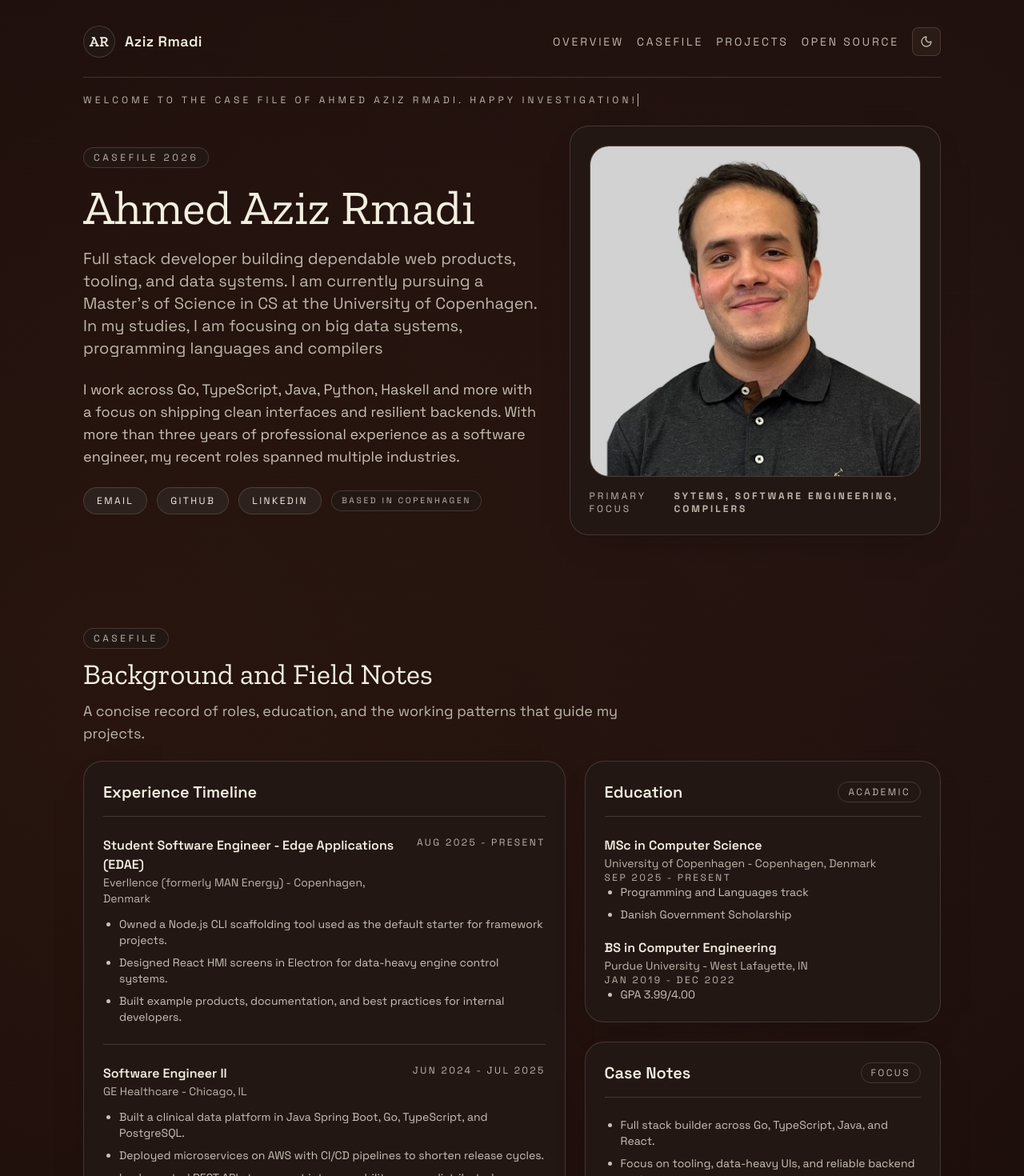
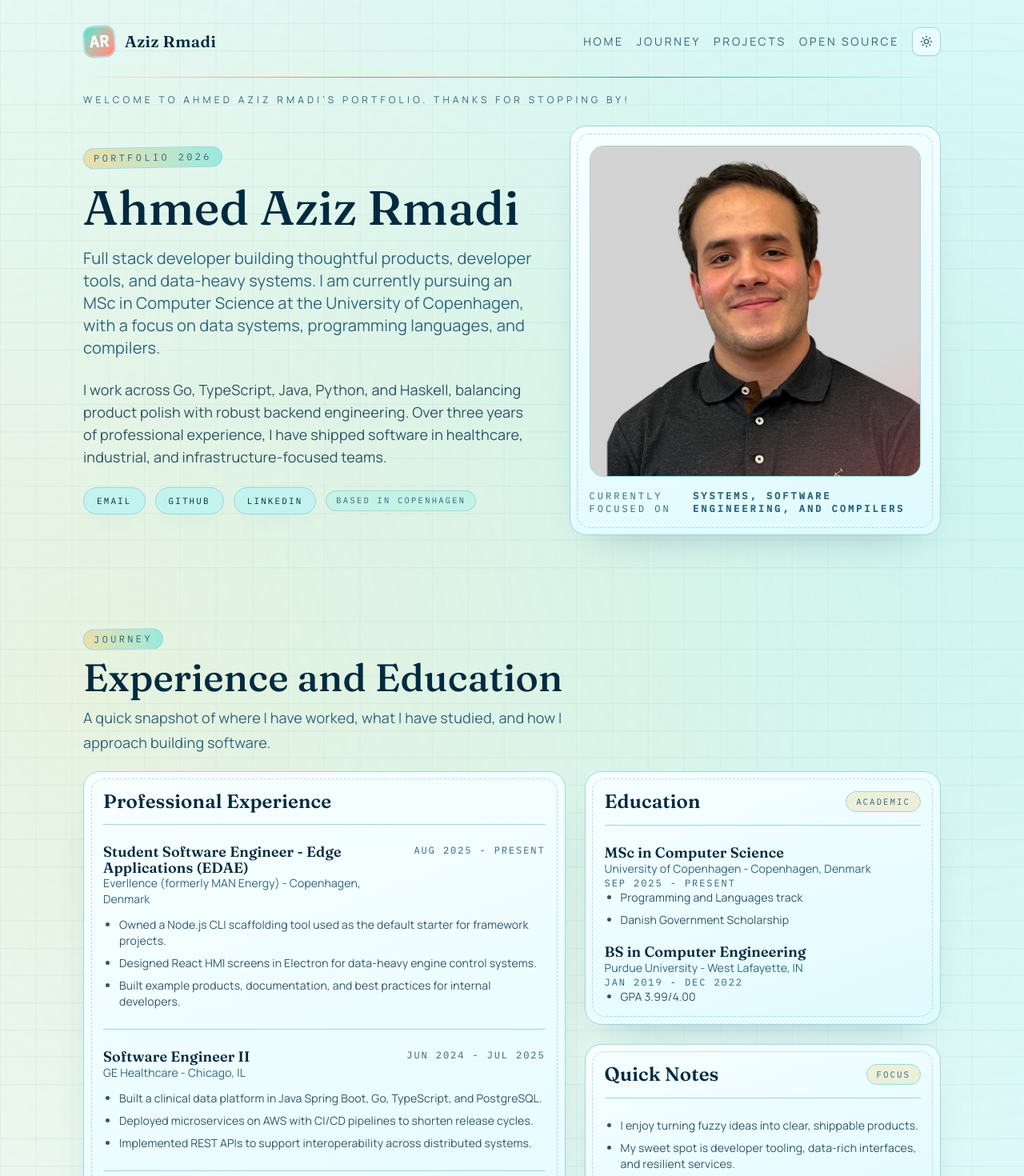
Before and after one commit to armadi1809/portfolio, a React (Vite) app: page / in a window 1280 px wide. Shown: the top 1470 px of the page at 80% size. Built offline with nearby package versions, Linux system fonts and the light colour scheme; a web font is replaced by a local one.

Commit message:
new theme for website

```diff
--- a/src/App.tsx
+++ b/src/App.tsx
@@ -7,7 +7,7 @@ import { projects, openSourceProojects } from "./projectsMetadata";
 
 function App() {
   return (
-    <ThemeProvider defaultTheme="dark" storageKey="vite-ui-theme">
+    <ThemeProvider defaultTheme="light" storageKey="vite-ui-theme">
       <>
         <div className="casefile-shell min-h-screen">
           <div className="casefile-container">
@@ -16,8 +16,8 @@ function App() {
               <section id="about" className="casefile-section">
                 <div className="casefile-intro">
                   <span className="casefile-intro-text">
-                    Welcome to the case file of Ahmed Aziz Rmadi. Happy
-                    investigation!
+                    Welcome to Ahmed Aziz Rmadi's portfolio. Thanks for stopping
+                    by!
                   </span>
                 </div>
                 <Hero />
@@ -25,16 +25,16 @@ function App() {
               <Casefile />
               <Projects
                 projects={projects}
-                title="Selected Casefiles"
+                title="Featured Projects"
                 eyebrow="Projects"
-                lede="A focused set of builds where I owned the core logic, shipped the product, and documented the outcome."
+                lede="A selection of products and experiments where I owned architecture, implementation, and delivery."
                 id="projects"
               />
               <Projects
                 projects={openSourceProojects}
                 title="Open Source Contributions"
-                eyebrow="Field Work"
-                lede="Public collaboration and fixes that strengthen real-world infrastructure."
+                eyebrow="Community"
+                lede="Public contributions and collaborations that improve real-world developer tools."
                 id="open-source-contributions"
               />
             </main>
--- a/src/components/casefile.tsx
+++ b/src/components/casefile.tsx
@@ -63,28 +63,26 @@ const education = [
 ];
 
 const caseNotes = [
-  "Full stack builder across Go, TypeScript, Java, and React.",
-  "Focus on tooling, data-heavy UIs, and reliable backend systems.",
-  "Based in Copenhagen with experience across healthcare and industrial tech.",
+  "I enjoy turning fuzzy ideas into clear, shippable products.",
+  "My sweet spot is developer tooling, data-rich interfaces, and resilient services.",
+  "Based in Copenhagen, with hands-on experience across healthcare and industrial tech.",
 ];
 
 export default function Casefile() {
   return (
     <section id="casefile" className="casefile-section">
       <div className="casefile-section-header">
-        <span className="section-label">Casefile</span>
-        <h2 className="section-title font-display">
-          Background and Field Notes
-        </h2>
+        <span className="section-label">Journey</span>
+        <h2 className="section-title font-display">Experience and Education</h2>
         <p className="section-lede">
-          A concise record of roles, education, and the working patterns that
-          guide my projects.
+          A quick snapshot of where I have worked, what I have studied, and how
+          I approach building software.
         </p>
       </div>
       <div className="grid gap-6 lg:grid-cols-[1.15fr_0.85fr] pt-5">
         <div className="paper-card">
           <div className="paper-card-header">
-            <h3 className="paper-card-title">Experience Timeline</h3>
+            <h3 className="paper-card-title">Professional Experience</h3>
           </div>
           <div className="space-y-6">
             {experience.map((item) => (
@@ -135,7 +133,7 @@ export default function Casefile() {
           </div>
           <div className="paper-card">
             <div className="paper-card-header">
-              <h3 className="paper-card-title">Case Notes</h3>
+              <h3 className="paper-card-title">Quick Notes</h3>
               <span className="paper-card-tag">Focus</span>
             </div>
             <ul className="case-entry-list">
--- a/src/components/hero.tsx
+++ b/src/components/hero.tsx
@@ -3,22 +3,22 @@ export default function Hero() {
     <div className="grid gap-10 lg:grid-cols-[1.1fr_0.9fr] lg:items-center">
       <div className="space-y-6">
         <div className="casefile-masthead">
-          <span className="section-label">Casefile 2026</span>
+          <span className="section-label">Portfolio 2026</span>
           <h1 className="font-display text-4xl md:text-5xl lg:text-6xl leading-tight">
             Ahmed Aziz Rmadi
           </h1>
           <p className="text-lg md:text-xl text-muted-foreground">
-            Full stack developer building dependable web products, tooling, and
-            data systems. I am currently pursuing a Master's of Science in CS at
-            the University of Copenhagen. In my studies, I am focusing on big
-            data systems, programming languages and compilers
+            Full stack developer building thoughtful products, developer tools,
+            and data-heavy systems. I am currently pursuing an MSc in Computer
+            Science at the University of Copenhagen, with a focus on data
+            systems, programming languages, and compilers.
           </p>
         </div>
         <p className="text-base md:text-lg text-foreground/80">
-          I work across Go, TypeScript, Java, Python, Haskell and more with a
-          focus on shipping clean interfaces and resilient backends. With more
-          than three years of professional experience as a software engineer, my
-          recent roles spanned multiple industries.
+          I work across Go, TypeScript, Java, Python, and Haskell, balancing
+          product polish with robust backend engineering. Over three years of
+          professional experience, I have shipped software in healthcare,
+          industrial, and infrastructure-focused teams.
         </p>
         <div className="casefile-links">
           <a href="mailto:azizrmadi@gmail.com" className="casefile-link">
@@ -52,8 +52,8 @@ export default function Hero() {
           />
         </div>
         <div className="casefile-portrait-caption">
-          <span>Primary focus</span>
-          <strong>Sytems, Software Engineering, Compilers</strong>
+          <span>Currently focused on</span>
+          <strong>Systems, Software Engineering, and Compilers</strong>
         </div>
       </div>
     </div>
--- a/src/components/navbar.tsx
+++ b/src/components/navbar.tsx
@@ -9,10 +9,10 @@ function Navbar() {
       </div>
       <div className="casefile-nav-links">
         <a href="#about" className="casefile-nav-link">
-          Overview
+          Home
         </a>
         <a href="#casefile" className="casefile-nav-link">
-          Casefile
+          Journey
         </a>
         <a href="#projects" className="casefile-nav-link">
           Projects
--- a/src/index.css
+++ b/src/index.css
@@ -1,4 +1,4 @@
-@import url("https://fonts.googleapis.com/css2?family=Space+Grotesk:wght@400;500;600;700&family=Zilla+Slab:wght@400;500;600;700&display=swap");
+@import url("https://fonts.googleapis.com/css2?family=Fraunces:opsz,wght@9..144,500;9..144,600;9..144,700&family=Manrope:wght@400;500;600;700&family=IBM+Plex+Mono:wght@400;500&display=swap");
 @import "tailwindcss";
 @import "tw-animate-css";
 
@@ -40,31 +40,31 @@
   --color-sidebar-accent-foreground: var(--sidebar-accent-foreground);
   --color-sidebar-border: var(--sidebar-border);
   --color-sidebar-ring: var(--sidebar-ring);
-  /* Add font family */
-  --font-sans: "Space Grotesk", ui-sans-serif, system-ui, sans-serif, "Apple Color Emoji", "Segoe UI Emoji", "Segoe UI Symbol", "Noto Color Emoji";
-  --font-serif: "Zilla Slab", ui-serif, Georgia, serif;
+  --font-sans: "Manrope", ui-sans-serif, system-ui, sans-serif, "Apple Color Emoji", "Segoe UI Emoji", "Segoe UI Symbol", "Noto Color Emoji";
+  --font-serif: "Fraunces", ui-serif, Georgia, serif;
+  --font-typewriter: "IBM Plex Mono", ui-monospace, SFMono-Regular, Menlo, monospace;
 }
 
 :root {
-  --radius: 0.625rem;
-  --background: oklch(0.99 0.02 95);
-  --foreground: oklch(0.2 0.02 40);
-  --card: oklch(0.985 0.02 95);
-  --card-foreground: oklch(0.2 0.02 40);
-  --popover: oklch(1 0 0);
-  --popover-foreground: oklch(0.145 0 0);
-  --primary: oklch(0.2 0.02 40);
-  --primary-foreground: oklch(0.985 0.02 95);
-  --secondary: oklch(0.94 0.03 95);
-  --secondary-foreground: oklch(0.24 0.03 45);
-  --muted: oklch(0.95 0.02 95);
-  --muted-foreground: oklch(0.48 0.02 40);
-  --accent: oklch(0.93 0.03 95);
-  --accent-foreground: oklch(0.22 0.03 40);
+  --radius: 0.75rem;
+  --background: oklch(0.98 0.02 220);
+  --foreground: oklch(0.27 0.06 235);
+  --card: oklch(0.99 0.012 220);
+  --card-foreground: oklch(0.27 0.06 235);
+  --popover: oklch(0.99 0.012 220);
+  --popover-foreground: oklch(0.27 0.06 235);
+  --primary: oklch(0.68 0.21 22);
+  --primary-foreground: oklch(0.99 0.004 0);
+  --secondary: oklch(0.93 0.05 190);
+  --secondary-foreground: oklch(0.28 0.08 220);
+  --muted: oklch(0.95 0.03 210);
+  --muted-foreground: oklch(0.48 0.07 230);
+  --accent: oklch(0.89 0.15 96);
+  --accent-foreground: oklch(0.3 0.07 235);
   --destructive: oklch(0.577 0.245 27.325);
-  --border: oklch(0.86 0.03 90);
-  --input: oklch(0.86 0.03 90);
-  --ring: oklch(0.6 0.05 50);
+  --border: oklch(0.84 0.06 210);
+  --input: oklch(0.9 0.04 210);
+  --ring: oklch(0.62 0.18 190);
   --chart-1: oklch(0.646 0.222 41.116);
   --chart-2: oklch(0.6 0.118 184.704);
   --chart-3: oklch(0.398 0.07 227.392);
@@ -81,24 +81,24 @@
 }
 
 .dark {
-  --background: oklch(0.16 0.02 35);
-  --foreground: oklch(0.95 0.02 95);
-  --card: oklch(0.22 0.02 35);
-  --card-foreground: oklch(0.95 0.02 95);
-  --popover: oklch(0.2 0.02 35);
-  --popover-foreground: oklch(0.96 0.02 95);
-  --primary: oklch(0.95 0.02 95);
-  --primary-foreground: oklch(0.2 0.02 35);
-  --secondary: oklch(0.26 0.02 35);
-  --secondary-foreground: oklch(0.94 0.02 95);
-  --muted: oklch(0.24 0.02 35);
-  --muted-foreground: oklch(0.78 0.02 85);
-  --accent: oklch(0.28 0.02 35);
-  --accent-foreground: oklch(0.96 0.02 95);
+  --background: oklch(0.21 0.05 252);
+  --foreground: oklch(0.93 0.03 220);
+  --card: oklch(0.26 0.06 248);
+  --card-foreground: oklch(0.93 0.03 220);
+  --popover: oklch(0.24 0.06 248);
+  --popover-foreground: oklch(0.93 0.03 220);
+  --primary: oklch(0.74 0.19 34);
+  --primary-foreground: oklch(0.2 0.05 250);
+  --secondary: oklch(0.31 0.08 226);
+  --secondary-foreground: oklch(0.93 0.03 220);
+  --muted: oklch(0.29 0.07 240);
+  --muted-foreground: oklch(0.75 0.04 225);
+  --accent: oklch(0.48 0.14 110);
+  --accent-foreground: oklch(0.95 0.02 220);
   --destructive: oklch(0.704 0.191 22.216);
-  --border: oklch(0.62 0.03 60 / 30%);
-  --input: oklch(0.62 0.03 60 / 30%);
-  --ring: oklch(0.62 0.05 60);
+  --border: oklch(0.45 0.08 230 / 65%);
+  --input: oklch(0.36 0.07 236 / 80%);
+  --ring: oklch(0.68 0.18 180);
   --chart-1: oklch(0.488 0.243 264.376);
   --chart-2: oklch(0.696 0.17 162.48);
   --chart-3: oklch(0.769 0.188 70.08);
@@ -121,6 +121,20 @@
   body {
     @apply bg-background text-foreground;
     font-family: var(--font-sans);
+    background-image:
+      radial-gradient(circle at 8% 12%, oklch(0.93 0.13 88 / 40%), transparent 34%),
+      radial-gradient(circle at 88% 8%, oklch(0.88 0.13 170 / 36%), transparent 40%),
+      radial-gradient(circle at 52% 94%, oklch(0.9 0.12 322 / 24%), transparent 36%),
+      linear-gradient(180deg, oklch(0.99 0.012 220), oklch(0.97 0.025 210));
+    letter-spacing: 0.01em;
+  }
+
+  .dark body {
+    background-image:
+      radial-gradient(circle at 11% 14%, oklch(0.51 0.2 25 / 34%), transparent 35%),
+      radial-gradient(circle at 84% 10%, oklch(0.52 0.16 182 / 35%), transparent 35%),
+      radial-gradient(circle at 48% 90%, oklch(0.44 0.15 300 / 30%), transparent 34%),
+      linear-gradient(180deg, oklch(0.23 0.05 252), oklch(0.2 0.05 252));
   }
 
   html {
@@ -131,14 +145,21 @@
 @layer components {
   .casefile-shell {
     background:
-      radial-gradient(circle at 10% 20%, oklch(0.28 0.05 40 / 40%), transparent 40%),
-      radial-gradient(circle at 90% 10%, oklch(0.3 0.04 30 / 30%), transparent 45%),
+      radial-gradient(circle at 10% 20%, oklch(0.9 0.11 90 / 24%), transparent 36%),
+      radial-gradient(circle at 90% 14%, oklch(0.84 0.11 180 / 25%), transparent 42%),
       repeating-linear-gradient(
         0deg,
-        oklch(0.2 0.03 35 / 15%) 0px,
-        oklch(0.2 0.03 35 / 15%) 1px,
+        oklch(0.6 0.06 205 / 10%) 0px,
+        oklch(0.6 0.06 205 / 10%) 1px,
         transparent 1px,
-        transparent 38px
+        transparent 34px
+      ),
+      repeating-linear-gradient(
+        90deg,
+        oklch(0.58 0.06 210 / 6%) 0px,
+        oklch(0.58 0.06 210 / 6%) 1px,
+        transparent 1px,
+        transparent 45px
       ),
       var(--background);
   }
@@ -173,15 +194,23 @@
 
   .casefile-nav {
     @apply flex flex-col gap-4 border-b border-border pb-6 md:flex-row md:items-center md:justify-between;
+    border-image: linear-gradient(90deg, transparent, oklch(0.7 0.16 25), oklch(0.68 0.17 175), transparent)
+      1;
   }
 
   .casefile-logo {
-    @apply flex items-center gap-3 text-lg font-semibold tracking-wide text-foreground;
+    @apply flex items-center gap-3 text-xl font-semibold tracking-wide text-foreground;
+    font-family: var(--font-serif);
   }
 
   .casefile-logo-mark {
-    @apply grid h-10 w-10 place-items-center rounded-full border border-border bg-card font-semibold;
-    font-family: var(--font-serif);
+    @apply grid h-10 w-10 place-items-center border border-border bg-card font-semibold;
+    border-radius: 0.75rem;
+    background: linear-gradient(135deg, oklch(0.83 0.16 186), oklch(0.75 0.18 26));
+    color: oklch(0.99 0.004 0);
+    box-shadow: inset 0 0 0 1px oklch(0.97 0.02 220 / 50%);
+    font-family: var(--font-typewriter);
+    transform: rotate(-4deg);
   }
 
   .casefile-nav-links {
@@ -190,6 +219,24 @@
 
   .casefile-nav-link {
     @apply transition-colors hover:text-foreground;
+    position: relative;
+  }
+
+  .casefile-nav-link::after {
+    content: "";
+    position: absolute;
+    left: 0;
+    bottom: -0.4rem;
+    width: 100%;
+    height: 1px;
+    background: currentColor;
+    transform: scaleX(0);
+    transform-origin: left;
+    transition: transform 180ms ease;
+  }
+
+  .casefile-nav-link:hover::after {
+    transform: scaleX(1);
   }
 
   .casefile-section-header {
@@ -201,15 +248,21 @@
   }
 
   .section-label {
-    @apply inline-flex items-center gap-2 rounded-full border border-border bg-card px-3 py-1 text-xs uppercase tracking-[0.3em] text-muted-foreground;
+    @apply inline-flex items-center gap-2 border border-border bg-card px-3 py-1 text-xs uppercase tracking-[0.28em] text-muted-foreground;
+    border-radius: 999px;
+    font-family: var(--font-typewriter);
+    background: linear-gradient(90deg, oklch(0.9 0.07 95), oklch(0.88 0.08 185));
+    transform: rotate(-1deg);
   }
 
   .section-title {
-    @apply text-3xl md:text-4xl;
+    @apply text-4xl md:text-5xl;
+    line-height: 0.96;
   }
 
   .section-lede {
     @apply max-w-2xl text-base text-muted-foreground md:text-lg;
+    line-height: 1.7;
   }
 
   .font-display {
@@ -217,7 +270,31 @@
   }
 
   .paper-card {
-    @apply rounded-3xl border border-border bg-card p-6 shadow-[0_18px_45px_-30px_rgba(10,10,10,0.6)];
+    @apply border border-border bg-card p-6 shadow-[0_18px_38px_-28px_rgba(50,36,26,0.45)];
+    border-radius: 1.3rem;
+    position: relative;
+    background-image:
+      linear-gradient(160deg, oklch(0.995 0.008 220), oklch(0.968 0.03 212));
+    box-shadow: 0 24px 50px -34px rgba(17, 45, 98, 0.34);
+  }
+
+  .dark .paper-card {
+    background-image:
+      linear-gradient(160deg, oklch(0.29 0.07 246), oklch(0.24 0.06 252));
+    box-shadow: 0 22px 46px -30px rgba(0, 0, 0, 0.72);
+  }
+
+  .paper-card::before {
+    content: "";
+    position: absolute;
+    inset: 0.55rem;
+    border: 1px dashed oklch(0.65 0.09 200 / 36%);
+    pointer-events: none;
+    border-radius: 1rem;
+  }
+
+  .dark .paper-card::before {
+    border-color: oklch(0.68 0.12 190 / 24%);
   }
 
   .paper-card-header {
@@ -225,11 +302,16 @@
   }
 
   .paper-card-title {
-    @apply text-xl font-semibold;
+    @apply text-2xl font-semibold;
+    font-family: var(--font-serif);
+    line-height: 1.05;
   }
 
   .paper-card-tag {
-    @apply rounded-full border border-border px-3 py-1 text-xs uppercase tracking-[0.2em] text-muted-foreground;
+    @apply border border-border px-3 py-1 text-[0.68rem] uppercase tracking-[0.18em] text-muted-foreground;
+    border-radius: 999px;
+    font-family: var(--font-typewriter);
+    background: oklch(0.9 0.07 100 / 45%);
   }
 
   .casefile-links {
@@ -237,11 +319,22 @@
   }
 
   .casefile-link {
-    @apply inline-flex items-center gap-2 rounded-full border border-border bg-secondary px-4 py-2 text-xs uppercase tracking-[0.2em] text-foreground transition hover:bg-accent;
+    @apply inline-flex items-center gap-2 border border-border bg-secondary px-4 py-2 text-[0.68rem] uppercase tracking-[0.2em] text-foreground transition duration-200 hover:bg-accent;
+    border-radius: 999px;
+    box-shadow: 0 10px 24px -16px oklch(0.55 0.15 182 / 70%);
+    font-family: var(--font-typewriter);
+  }
+
+  .casefile-link:hover {
+    transform: translateY(-2px);
+    box-shadow: 0 14px 26px -14px oklch(0.65 0.18 28 / 70%);
   }
 
   .casefile-tag {
-    @apply inline-flex items-center rounded-full border border-border bg-card px-3 py-1 text-[0.65rem] uppercase tracking-[0.25em] text-muted-foreground;
+    @apply inline-flex items-center border border-border bg-card px-3 py-1 text-[0.65rem] uppercase tracking-[0.22em] text-muted-foreground;
+    border-radius: 999px;
+    font-family: var(--font-typewriter);
+    background: oklch(0.9 0.08 185 / 42%);
   }
 
   .casefile-portrait {
@@ -249,15 +342,30 @@
   }
 
   .casefile-portrait-frame {
-    @apply overflow-hidden rounded-3xl border border-border bg-secondary;
+    @apply overflow-hidden border border-border bg-secondary;
+    border-radius: 1.1rem;
+    position: relative;
+  }
+
+  .casefile-portrait-frame::after {
+    content: "";
+    position: absolute;
+    top: 0;
+    right: 0;
+    width: 100%;
+    height: 100%;
+    background: linear-gradient(150deg, transparent 72%, oklch(0.74 0.15 20 / 32%) 100%);
+    pointer-events: none;
   }
 
   .casefile-portrait-image {
     @apply h-full w-full object-cover;
+    filter: saturate(108%) contrast(101%);
   }
 
   .casefile-portrait-caption {
     @apply flex items-center justify-between text-xs uppercase tracking-[0.25em] text-muted-foreground;
+    font-family: var(--font-typewriter);
   }
 
   .case-entry {
@@ -273,7 +381,9 @@
   }
 
   .case-entry-role {
-    @apply break-words text-base font-semibold text-foreground;
+    @apply break-words text-lg font-semibold text-foreground;
+    font-family: var(--font-serif);
+    line-height: 1.1;
   }
 
   .case-entry-company {
@@ -281,7 +391,8 @@
   }
 
   .case-entry-period {
-    @apply whitespace-nowrap text-xs uppercase tracking-[0.2em] text-muted-foreground;
+    @apply whitespace-nowrap text-xs uppercase tracking-[0.16em] text-muted-foreground;
+    font-family: var(--font-typewriter);
   }
 
   .case-entry-list {
@@ -289,15 +400,30 @@
   }
 
   .casefile-card {
-    @apply flex h-full flex-col overflow-hidden transition duration-300 hover:-translate-y-1 hover:shadow-[0_25px_60px_-35px_rgba(10,10,10,0.6)];
+    @apply flex h-full flex-col overflow-hidden transition duration-300 hover:-translate-y-1;
+  }
+
+  .casefile-card:hover {
+    box-shadow: 0 28px 54px -34px rgba(20, 85, 115, 0.46);
+  }
+
+  .dark .casefile-card:hover {
+    box-shadow: 0 28px 54px -34px rgba(0, 0, 0, 0.8);
   }
 
   .casefile-image {
     @apply h-44 w-full overflow-hidden border-b border-border;
+    background: linear-gradient(140deg, oklch(0.92 0.07 185), oklch(0.9 0.09 95));
   }
 
   .casefile-image-img {
     @apply h-full w-full object-cover;
+    filter: saturate(108%);
+    transition: transform 300ms ease;
+  }
+
+  .casefile-card:hover .casefile-image-img {
+    transform: scale(1.03);
   }
 
   .casefile-image-placeholder {
@@ -313,7 +439,9 @@
   }
 
   .casefile-card-title {
-    @apply text-xl font-semibold;
+    @apply text-2xl font-semibold;
+    font-family: var(--font-serif);
+    line-height: 1.05;
   }
 
   .casefile-card-description {
@@ -325,7 +453,10 @@
   }
 
   .casefile-chip {
-    @apply rounded-full border border-border bg-secondary px-3 py-1 text-[0.65rem] uppercase tracking-[0.2em] text-foreground;
+    @apply border border-border bg-secondary px-3 py-1 text-[0.65rem] uppercase tracking-[0.14em] text-foreground;
+    border-radius: 999px;
+    font-family: var(--font-typewriter);
+    background: oklch(0.9 0.08 195 / 48%);
   }
 
   .casefile-card-links {
```
Also changed, not shown: src/projectsMetadata.tsx (+7 -7 lines).
